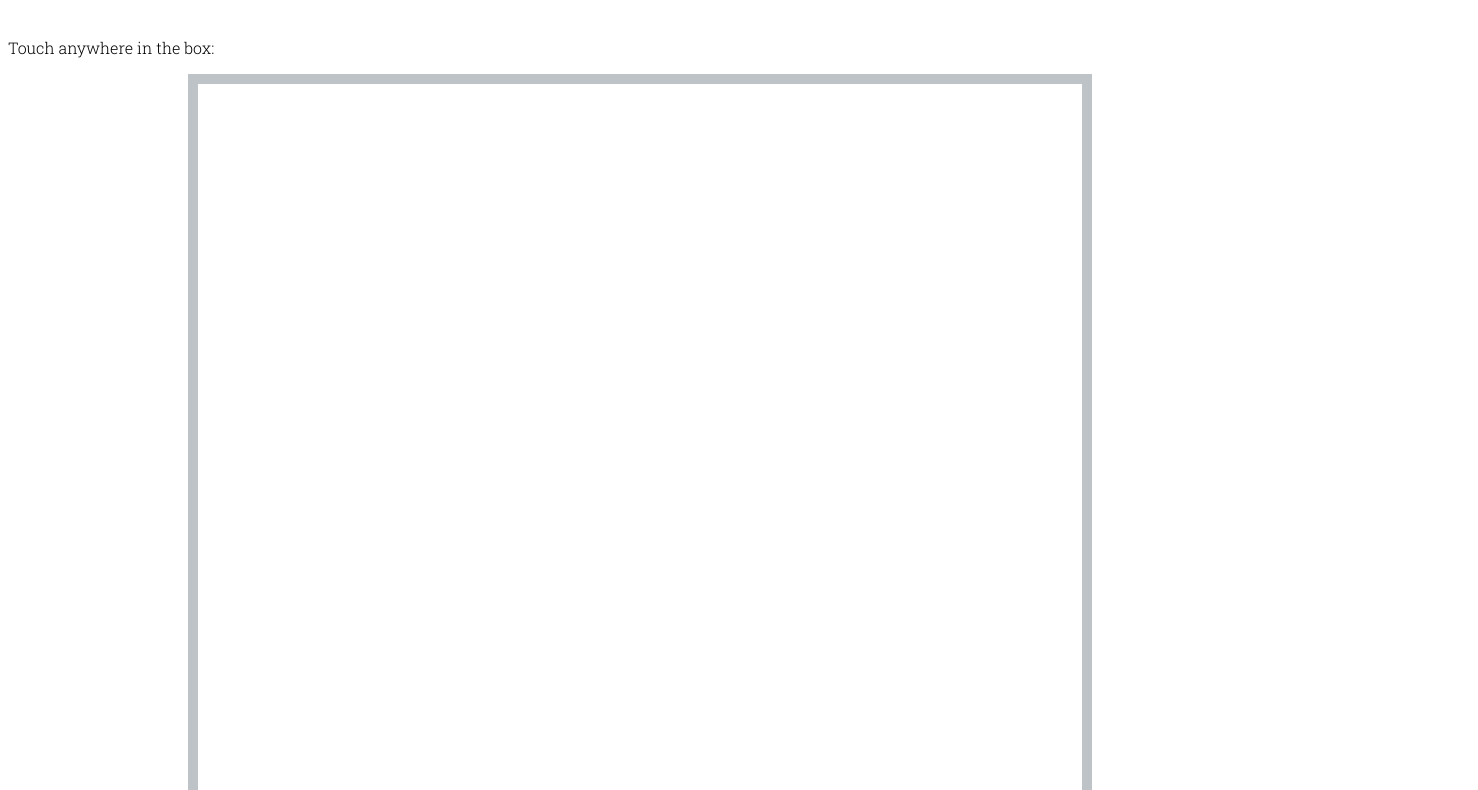
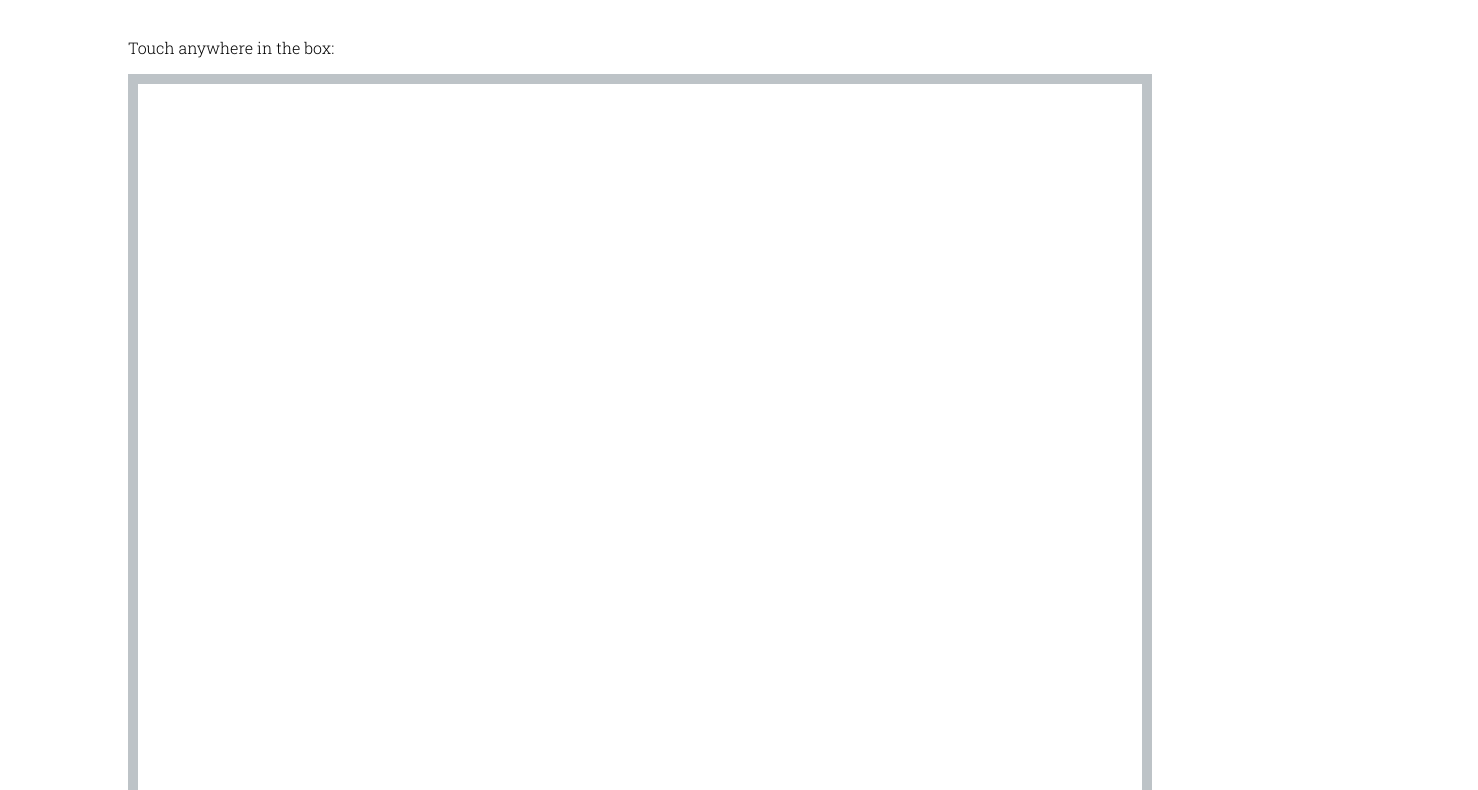
Before and after one commit to chrisnichols/CompGeom.js, a plain HTML site: page site/index.html in a window 1280 px wide. Shown: the part 164-954 px from the top of the page, 1478 px wide, since content can reach past the window. Drawn offline with Linux system fonts and the light colour scheme.

Commit message:
Clean up styling

```diff
--- a/site/css/stylesheet.css
+++ b/site/css/stylesheet.css
@@ -1,5 +1,7 @@
 body {
   font-family: 'Roboto Slab', sans-serif;
+  width: 80%;
+  margin: 2.0rem auto;
 }
 
 h1 {
@@ -11,7 +13,6 @@ h1 {
 }
 
 .canvas {
-  width: 70%;
   border: 10px solid #bdc3c7;
   margin: auto;
 }
```
